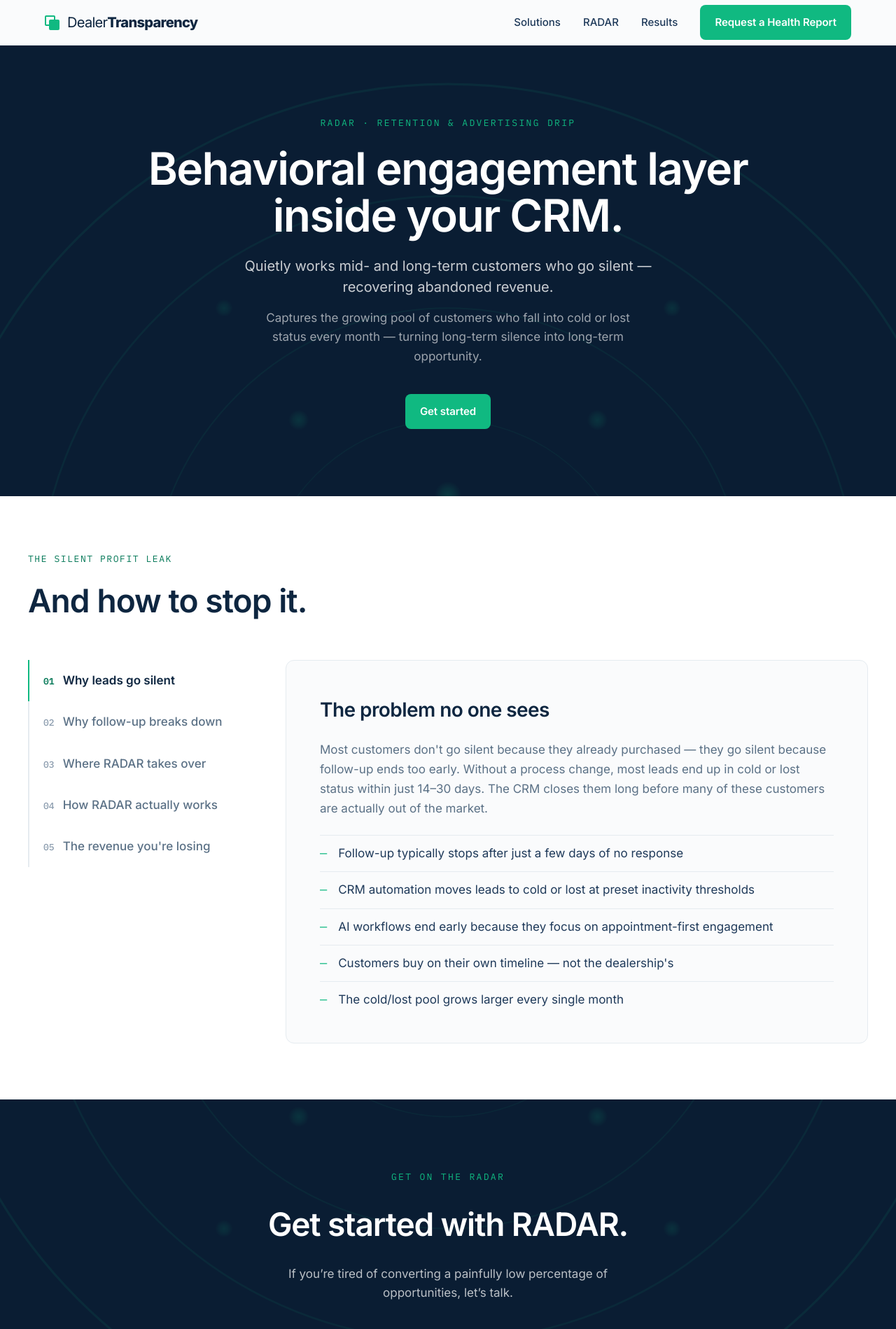
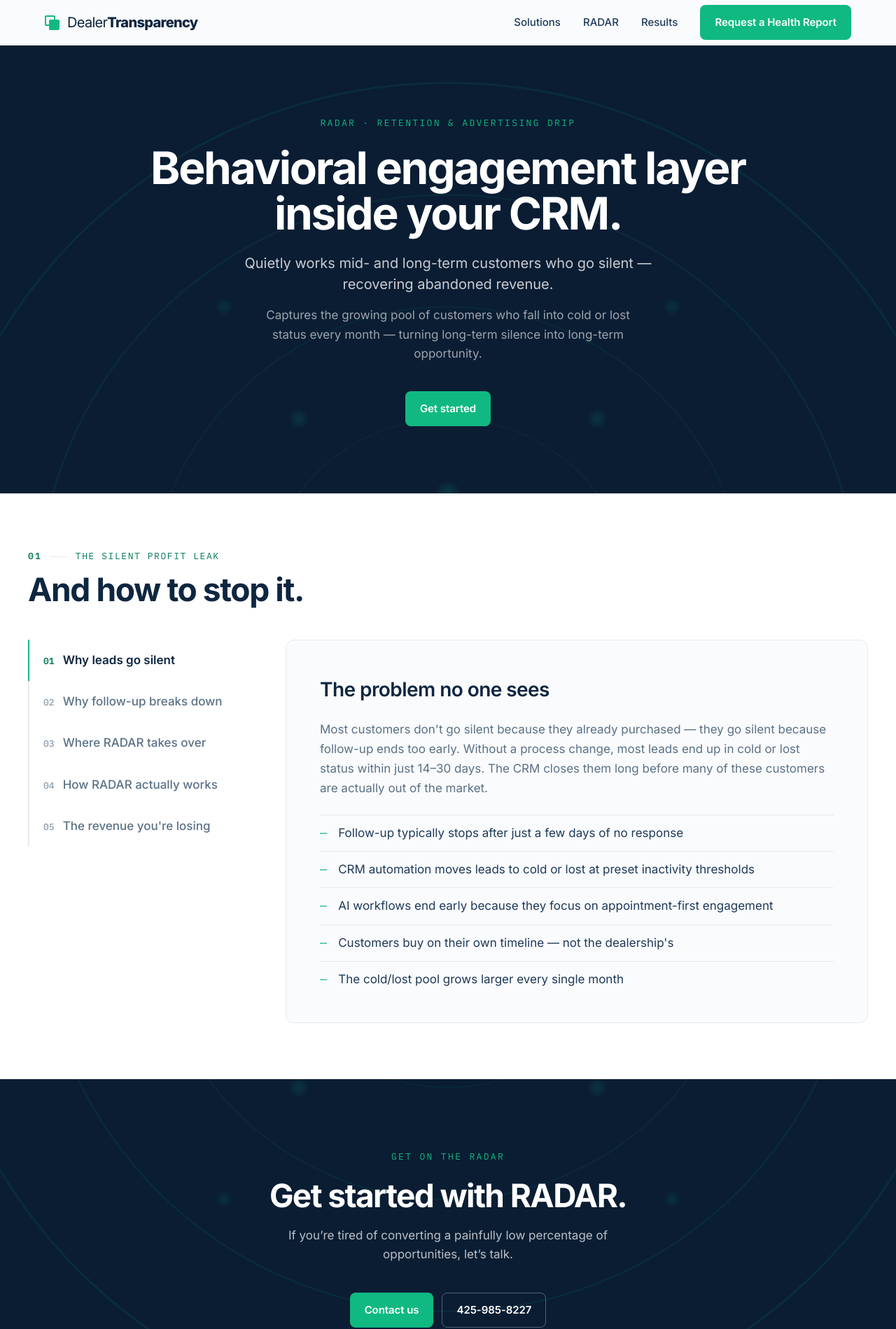
Before and after one commit to markwarddesign/dealertransparency, a Next.js app: page /radar in a window 1280 px wide. Shown: the top 1899 px of the page at 70% size. Built offline with nearby package versions, Linux system fonts and the light colour scheme.

Commit message:
Update page.tsx

```diff
--- a/src/app/radar/page.tsx
+++ b/src/app/radar/page.tsx
@@ -162,9 +162,9 @@
             style={{
               fontFamily: 'var(--font-display)',
               fontSize: 'var(--text-display)',
-              fontWeight: 600,
-              letterSpacing: '-0.025em',
-              lineHeight: 1.05,
+              fontWeight: 700,
+              letterSpacing: '-0.035em',
+              lineHeight: 1.02,
               margin: '0 0 var(--space-6)',
             }}
           >
@@ -194,15 +194,30 @@
       >
         <div style={{ maxWidth: '1200px', margin: '0 auto' }}>
           <div style={{ display: 'grid', gap: 'var(--space-3)', marginBottom: 'var(--space-12)', maxWidth: '60ch' }}>
-            <span className="mono-label">The Silent Profit Leak</span>
+            <div style={{ display: 'flex', alignItems: 'center', gap: 'var(--space-3)' }}>
+              <span
+                style={{
+                  fontFamily: 'var(--font-mono)',
+                  fontSize: 'var(--text-xs)',
+                  letterSpacing: '0.16em',
+                  color: 'var(--color-accent-deep)',
+                  fontWeight: 600,
+                }}
+              >
+                01
+              </span>
+              <span style={{ width: '24px', height: '1px', background: 'var(--color-rule)' }} />
+              <span className="mono-label">The Silent Profit Leak</span>
+            </div>
             <h2
               style={{
                 fontFamily: 'var(--font-display)',
                 fontSize: 'var(--text-h1)',
-                fontWeight: 600,
-                letterSpacing: '-0.02em',
+                fontWeight: 700,
+                letterSpacing: '-0.03em',
                 color: 'var(--color-ink)',
                 margin: 0,
+                lineHeight: 1.05,
               }}
             >
               And how to stop it.
@@ -422,8 +437,9 @@
             style={{
               fontFamily: 'var(--font-display)',
               fontSize: 'var(--text-h1)',
-              fontWeight: 600,
-              letterSpacing: '-0.025em',
+              fontWeight: 700,
+              letterSpacing: '-0.035em',
+              lineHeight: 1.05,
               margin: '0 0 var(--space-5)',
             }}
           >
```
